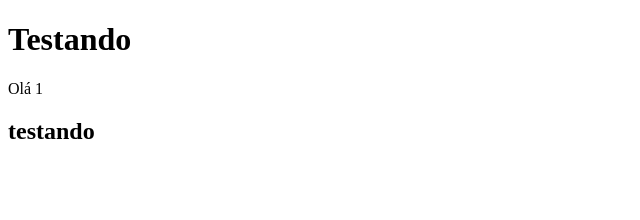
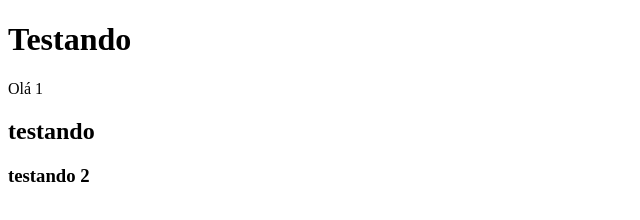
Before and after one commit to LucasLimaDevTest/teste-2, a plain HTML site: page index.html in a window 1280 px wide. Shown: the whole page, without its empty margins (0-640 px from the left). Drawn offline with Linux system fonts and the light colour scheme.

Commit message:
Terceira versão

```diff
--- a/index.html
+++ b/index.html
@@ -9,5 +9,6 @@
     <h1>Testando</h1>
     <p>Olá 1</p>
     <h2>testando</h2>
+    <h3>testando 2</h3>
 </body>
 </html>
```
